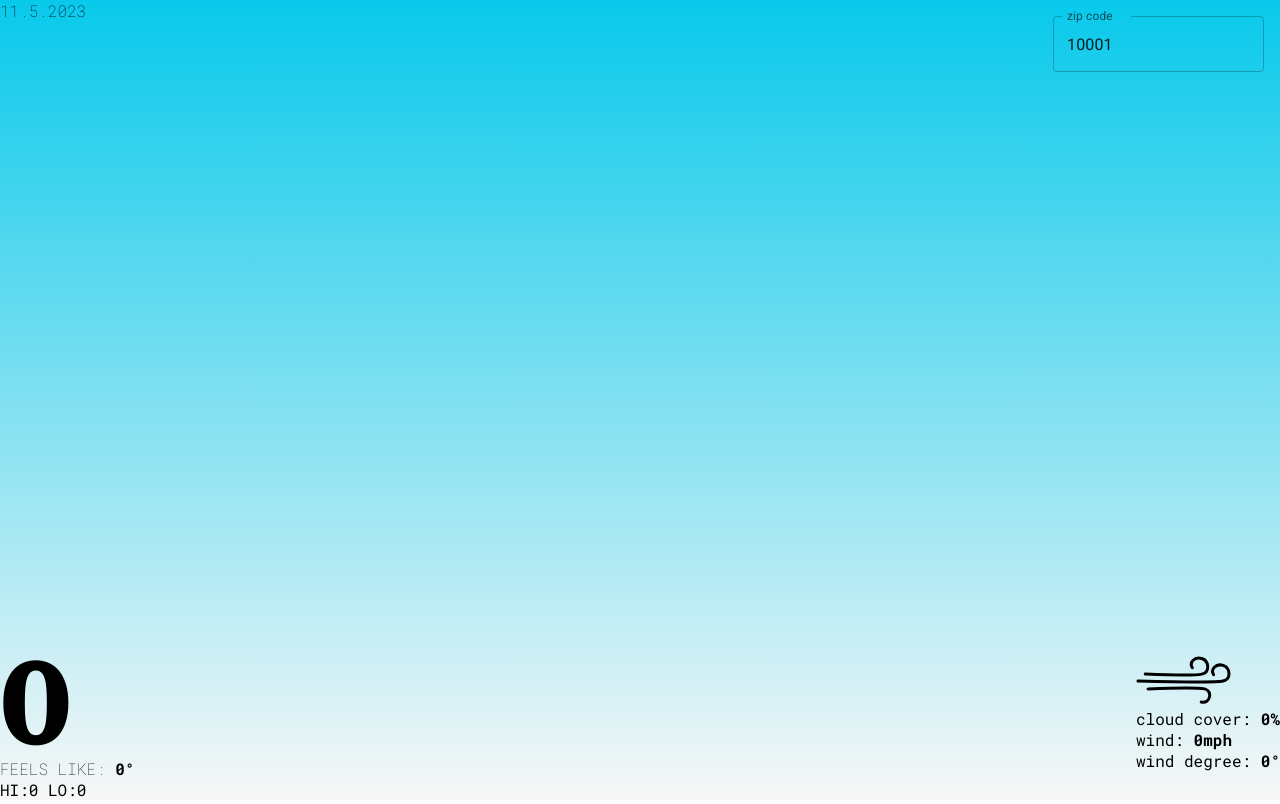
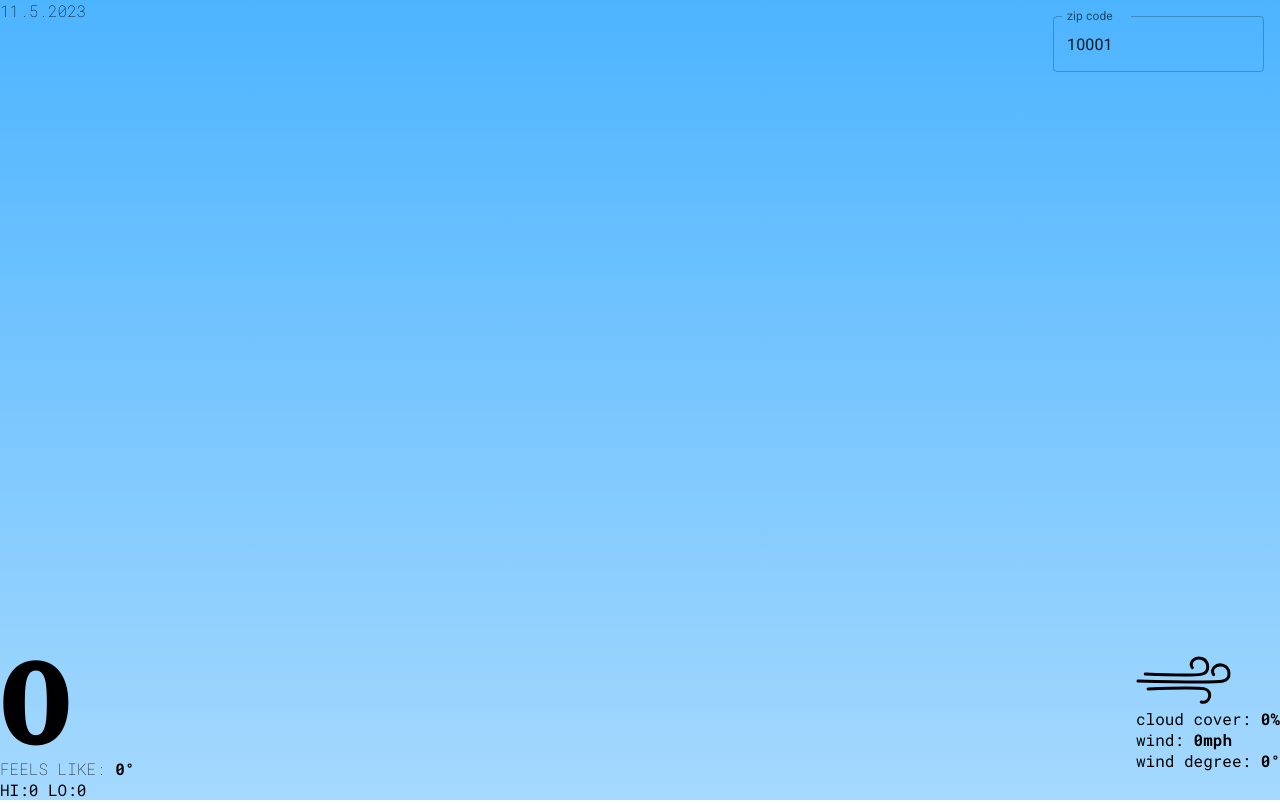
Before and after one commit to aokorodu/weather-app, a React (Create React App) app: page / in a window 1280 px wide. Built offline with nearby package versions, Linux system fonts and the light colour scheme; no server answers.

Commit message:
got sky working for sunrise,sunset, etc I think

```diff
--- a/src/App.module.scss
+++ b/src/App.module.scss
@@ -21,9 +21,6 @@
   position: absolute;
   width: 100vw;
   height: 100vh;
-  background-image: linear-gradient(0deg, #f7f7f7, #08c9eb 100%);
-  background-repeat: no-repeat;
-  // background-color: #06b4d3;
   z-index: -100;
 }
 
--- a/src/App.tsx
+++ b/src/App.tsx
@@ -1,10 +1,11 @@
 import styles from './App.module.scss';
 import React, { useState, useEffect } from 'react';
 import WeatherDisplay from './components/weather-display';
-import { TCurrentWeather, TWeather } from "./interfaces";
+import { TLocation, TWeather } from "./interfaces";
 import { TextField } from '@mui/material';
 import { postcodeValidator } from 'postcode-validator';
 import WeatherAnimation from './components/weather-animation';
+import Sky from './components/sky';
 
 function App() {
   const apiKey = '7b006266b8fa412baec213059230411'
@@ -13,7 +14,16 @@ function App() {
   let currentZip = 10001;
   const [validPostcode, setValidPostcode] = useState(true);
   const [zip, setZip] = useState(currentZip)
-  const [location, setLocation] = useState("");
+  const [location, setLocation] = useState<TLocation>({
+    country: "",
+    lat: 0,
+    localtime: "",
+    localtime_epoch: 0,
+    lon: 0,
+    name: "",
+    region: "",
+    tz_id: "",
+  });
   const [currentWeather, setCurrentWeather] = useState<TWeather>({
     current: {
       temp_f: 0,
@@ -34,7 +44,7 @@ function App() {
         {
           astro: {
             sunrise: "",
-            susnset: "",
+            sunset: "",
             is_moon_up: 0,
             is_sun_up: 0,
             moon_phase: "",
@@ -60,7 +70,7 @@ function App() {
       const errorCode = json.error?.code;
       console.log('errorCode:', errorCode)
       if (errorCode !== undefined) return;
-      setLocation(json.location.name);
+      setLocation(json.location);
       setCurrentWeather(json);
     })
   }
@@ -83,10 +93,12 @@ function App() {
 
   return (
     <>
-      <div className={styles.background}></div>
+      <div className={styles.background}>
+        <Sky sunrise={currentWeather.forecast.forecastday[0].astro.sunrise} sunset={currentWeather.forecast.forecastday[0].astro.sunset} locationTime={location.localtime} />
+      </div>
       <div className={styles.header}>
         <div>
-          <div className={styles.location}>{location}</div>
+          <div className={styles.location}>{location.name}</div>
           <div className={styles.date}>{`${date.getMonth() + 1}.${date.getDate()}.${date.getFullYear()}`}</div>
         </div>
         <div className={styles.zipInputHolder}><TextField error={!validPostcode} helperText={!validPostcode ? "improper zipcode" : ""} defaultValue={zip} id="zip" label="zip code" variant="outlined" onChange={(e) => { checkPostcode(e.target.value) }} /></div>
--- /dev/null
+++ b/src/components/sky/index.tsx
@@ -0,0 +1,63 @@
+import { SkyProps } from "../../interfaces";
+import { getTimeDifference } from "../../utils";
+
+const Sky = ({ sunrise, sunset, locationTime }: SkyProps) => {
+
+    const str = getTimeDifference(locationTime, sunrise, sunset);
+    console.log('time of day: ', str)
+    const getFill = (): string => {
+
+        let fillString = "";
+        switch (str) {
+            case "day":
+                fillString = "url(#dayGradient)"
+                break;
+            case "night":
+                fillString = "url(#nightGradient)"
+                break;
+
+            case "sunrise":
+                fillString = "url(#sunriseGradient)"
+                break;
+
+            case "sunset":
+                fillString = "url(#sunsetGradient)"
+                break;
+
+            default:
+                fillString = "url(#dayGradient)"
+
+        }
+
+
+        return fillString;
+    }
+
+    return (
+        <svg width="100%" height="100%" viewBox="0 0 500 500" preserveAspectRatio="xMidYMid slice">
+            <rect width="500" height="500" fill={getFill()} />
+
+
+            <defs>
+                <linearGradient id="dayGradient" x1="250" y1="0" x2="250" y2="500" gradientUnits="userSpaceOnUse">
+                    <stop stop-color="#32A9FF" />
+                    <stop offset="1" stop-color="#C0E4FE" />
+                </linearGradient>
+                <linearGradient id="sunriseGradient" x1="250" y1="0" x2="250" y2="500" gradientUnits="userSpaceOnUse">
+                    <stop stop-color="#0071C3" />
+                    <stop offset="1" stop-color="#FFB547" />
+                </linearGradient>
+                <linearGradient id="sunsetGradient" x1="250" y1="0" x2="250" y2="500" gradientUnits="userSpaceOnUse">
+                    <stop stop-color="#004475" />
+                    <stop offset="1" stop-color="#FF7E47" />
+                </linearGradient>
+                <linearGradient id="nightGradient" x1="250" y1="0" x2="250" y2="500" gradientUnits="userSpaceOnUse">
+                    <stop stop-color="#00080E" />
+                    <stop offset="1" stop-color="#011C30" />
+                </linearGradient>
+            </defs>
+        </svg>
+    )
+}
+
+export default Sky;
--- /dev/null
+++ b/src/utils/index.ts
@@ -0,0 +1,49 @@
+export const getTimeDifference = (
+  currentTimeString: string,
+  sunriseTimeString: string,
+  sunsetTimeString: string
+) => {
+  const currentTime = new Date(currentTimeString);
+  const sunriseTime = new Date(currentTimeString);
+  const sunsetTime = new Date(currentTimeString);
+
+  const sunriseTimeArray = sunriseTimeString.split(" ");
+  const srTime = sunriseTimeArray[0];
+  const srHour = Number(srTime.split(":")[0]);
+  const srMin = Number(srTime.split(":")[1]);
+  sunriseTime.setHours(srHour, srMin);
+
+  const sunsetTimeArray = sunsetTimeString.split(" ");
+  const ssTime = sunsetTimeArray[0];
+  const ssHour = Number(ssTime.split(":")[0]) + 12;
+  const ssMin = Number(ssTime.split(":")[1]);
+  sunsetTime.setHours(ssHour, ssMin);
+
+  const SRAbsoluteTime = sunriseTime.getTime() / (1000 * 60);
+  const SSAbsoluteTime = sunsetTime.getTime() / (1000 * 60);
+  const CurrentAbsoluteTime = currentTime.getTime() / (1000 * 60);
+
+  console.log(
+    `CurrentAbsoluteTime ${CurrentAbsoluteTime} SRAbsoluteTime: ${SRAbsoluteTime} SSAbsoluteTime: ${SSAbsoluteTime}`
+  );
+
+  const sunriseDX = CurrentAbsoluteTime - SRAbsoluteTime;
+  const sunsetDX = CurrentAbsoluteTime - SSAbsoluteTime;
+  const dayLength = SSAbsoluteTime - SRAbsoluteTime;
+
+  console.log("sunriseDX: ", sunriseDX);
+  console.log("sunsetDX: ", sunsetDX);
+  console.log("dayLength: ", dayLength);
+
+  if (Math.abs(sunriseDX) <= 30) return "sunrise";
+  if (Math.abs(sunsetDX) <= 30) return "sunset";
+
+  if (
+    CurrentAbsoluteTime < SRAbsoluteTime ||
+    CurrentAbsoluteTime > SSAbsoluteTime
+  ) {
+    return "night";
+  }
+
+  return "day";
+};
```
Also changed, not shown: src/interfaces.ts (+18 -1 lines), assets/Sky.svg (added).
